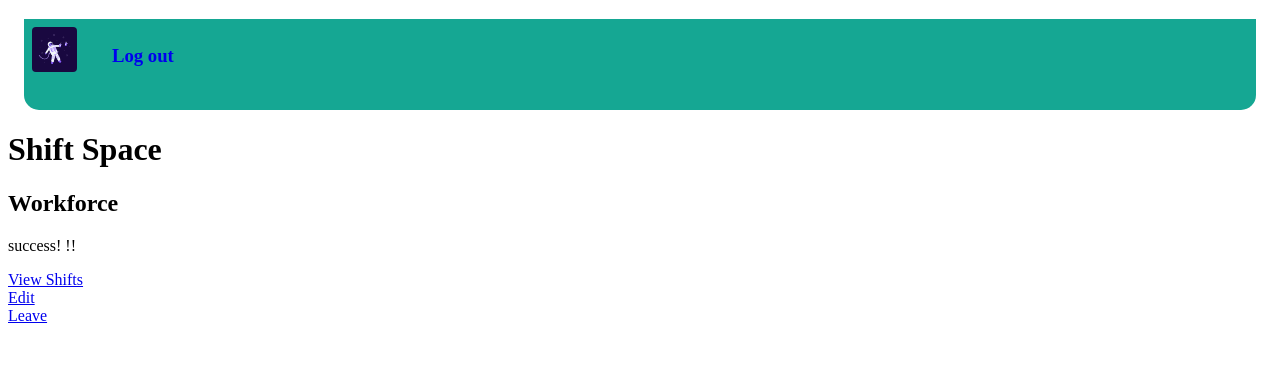
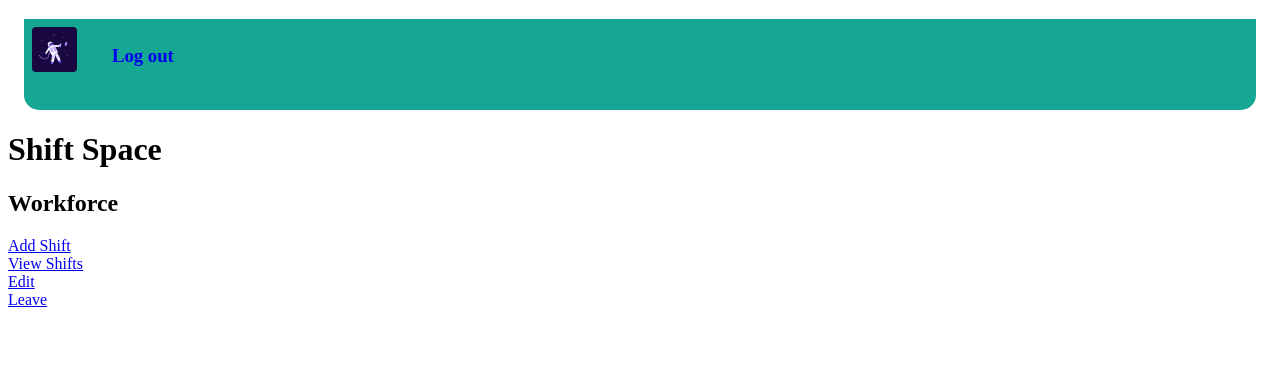
Before and after one commit to CorinneBosch/adnat, a Rails app: page /organisations/1 in a window 1280 px wide. Shown: the top 370 px of the page. Run offline with Rails 7, Linux system fonts and the light colour scheme; a user stored in the database is signed in; data comes from the database, SQL or seed files in the repository; style sheets or scripts are compiled from the project's sources; some libraries are stand-ins or nearby versions.

Commit message:
jquery partials for show shifts and create shift

```diff
--- a/app/controllers/organisations_controller.rb
+++ b/app/controllers/organisations_controller.rb
@@ -26,7 +26,6 @@ class OrganisationsController < ApplicationController
 
   def edit
     @organisation = Organisation.find(params[:id])
-    # respond_to { |format| format.js }
   end
 
   def update
--- a/app/controllers/shifts_controller.rb
+++ b/app/controllers/shifts_controller.rb
@@ -11,7 +11,7 @@ class ShiftsController < ApplicationController
   def create
     @shift = @organisation.shifts.create(shift_params)
     if @shift.save
-      redirect_to organisation_shifts_path(@organisation), notice: 'Shift added!'
+      redirect_to organisations_path(@organisation), notice: 'Shift added!'
     else
       render :index, notice: 'Oops something went wront.. Please try again!'
     end
@@ -21,7 +21,7 @@ class ShiftsController < ApplicationController
     @shift = @organisation.shifts.find(params[:id])
 
     if @shift.update(shift_params)
-      redirect_to organisation_shifts_path(@organisation), notice: 'Shift updated successfully!'
+      redirect_to organisations_path(@organisation), notice: 'Shift updated successfully!'
     else
       render :index, notice: 'Oops something went wront.. Please try again!'
     end
@@ -29,7 +29,7 @@ class ShiftsController < ApplicationController
 
   def destroy
     @shift.destroy
-    redirect_to organisation_shifts_path(@organisation), notice: 'Shift deleted!'
+    redirect_to organisations_path(@organisation), notice: 'Shift deleted!'
   end
 
   private
--- a/app/views/layouts/application.html.erb
+++ b/app/views/layouts/application.html.erb
@@ -7,7 +7,7 @@
     <%= csp_meta_tag %>
 
     <%= stylesheet_link_tag 'application', media: 'all', 'data-turbolinks-track': 'reload' %>
-    <%= javascript_pack_tag 'application', 'data-turbolinks-track': 'reload' %>
+    <%= javascript_pack_tag 'application' %>
     <%= javascript_include_tag "application" %>
   </head>
 
--- a/app/views/organisations/show.html.erb
+++ b/app/views/organisations/show.html.erb
@@ -2,13 +2,9 @@
 
 <%# <%= render partial: "shifts/index" %>
 
-<p>test</p>
-<script type="text/javascript">
-  $(document).ready(function() {
-    $("p").text("success! !!");
-  });
-</script>
-
+<div id='add-shifts'>
+  <%= link_to "Add Shift", new_organisation_shift_path(@organisation), remote: true %>
+</div>
 
 <div id='view-shifts'>
   <%= link_to "View Shifts", organisation_shifts_path(@organisation), remote: true %>
@@ -21,9 +17,10 @@
 <div id='Leave Organisation'>
   <%= link_to "Leave", users_leave_organisation_path,
                        method: :delete,
+                       remote: true,
                        data: { confirm: "Are you sure?" } %>
 </div>
-<%# <%= link_to "Leave", organisation_path(@organisation),
-            method: :delete,
-            data: { confirm: "Are you sure?" } %>
-<%# </script> %>
+
+    <%# organisation_shifts GET     /organisations/:organisation_id/shifts(.:format)          shifts#index %>
+                         <%# POST   /organisations/:organisation_id/shifts(.:format)          shifts#create %>
+  <%# new_organisation_shift GET    /organisations/:organisation_id/shifts/new(.:format)      shifts#new %>
--- a/app/views/shifts/edit.html.erb
+++ b/app/views/shifts/edit.html.erb
@@ -1,6 +1,4 @@
 <h2>Edit <%= @shift.employee %>'s shift</h2>
-
-<%= link_to "Back", organisation_shifts_path(@organisation) %>
 
 <%= form_with model: [ @organisation, @shift ] do |form| %>
   <tr>
```
Also changed, not shown: app/views/shifts/_index.html.erb (+6 -1 lines), app/views/shifts/_new.html.erb (line endings or trailing spaces), app/views/shifts/_show.html.erb (line endings or trailing spaces), app/views/shifts/new.js.erb (added).
